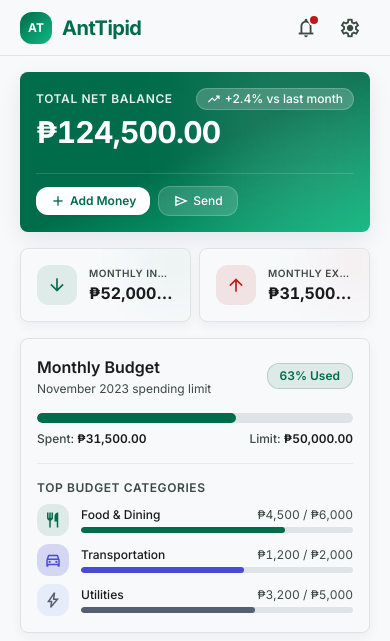
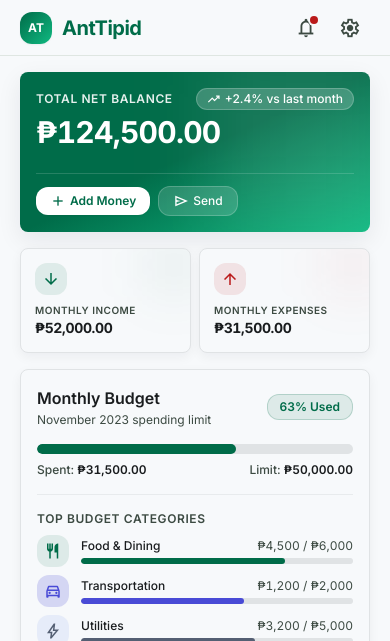
Before and after one commit to WWH16/AntTipid, a Django app: page / in a window 390 px wide. Shown: the top 641 px of the page. Run offline with Django 5.2, Linux system fonts and the light colour scheme; some libraries are stand-ins or nearby versions.

Commit message:
fix the typography on the dashbaord

```diff
--- a/dashboard/templates/dashboard/index.html
+++ b/dashboard/templates/dashboard/index.html
@@ -43,26 +43,26 @@
             <!-- ─── Income / Expenses Grid ─── -->
             <section class="grid grid-cols-2 gap-sm sm:gap-md">
                 <!-- Total Income -->
-                <div id="card-income" class="bg-surface md:bg-surface-container-lowest p-md sm:p-md rounded-xl border border-surface-variant shadow-soft hover:shadow-md transition-all flex items-center gap-3 sm:gap-md relative overflow-hidden group">
+                <div id="card-income" class="bg-surface md:bg-surface-container-lowest p-3.5 sm:p-md rounded-xl border border-surface-variant shadow-soft hover:shadow-md transition-all flex flex-col sm:flex-row items-start sm:items-center gap-2 sm:gap-md relative overflow-hidden group">
                     <div class="absolute -right-4 -top-4 w-16 h-16 bg-primary/5 rounded-full blur-xl pointer-events-none"></div>
-                    <div class="w-10 h-10 sm:w-12 sm:h-12 bg-primary/10 rounded-full flex items-center justify-center text-primary shrink-0 group-hover:bg-primary/20 transition-colors">
-                        <span class="material-symbols-outlined text-[20px] sm:text-[24px]">arrow_downward</span>
+                    <div class="w-8 h-8 sm:w-12 sm:h-12 bg-primary/10 rounded-full flex items-center justify-center text-primary shrink-0 group-hover:bg-primary/20 transition-colors">
+                        <span class="material-symbols-outlined text-[18px] sm:text-[24px]">arrow_downward</span>
                     </div>
-                    <div class="min-w-0">
+                    <div class="w-full min-w-0">
                         <p class="font-label-sm text-[10px] sm:text-xs text-on-surface-variant uppercase tracking-wider font-semibold truncate">Monthly Income</p>
-                        <p class="font-headline-md text-base sm:text-lg md:text-headline-md font-bold text-on-surface tabular-nums truncate">₱52,000.00</p>
+                        <p class="font-headline-md text-sm sm:text-lg md:text-headline-md font-bold text-on-surface tabular-nums tracking-tight whitespace-nowrap">₱52,000.00</p>
                     </div>
                 </div>
 
                 <!-- Total Expenses -->
-                <div id="card-expenses" class="bg-surface md:bg-surface-container-lowest p-md sm:p-md rounded-xl border border-surface-variant shadow-soft hover:shadow-md transition-all flex items-center gap-3 sm:gap-md relative overflow-hidden group">
+                <div id="card-expenses" class="bg-surface md:bg-surface-container-lowest p-3.5 sm:p-md rounded-xl border border-surface-variant shadow-soft hover:shadow-md transition-all flex flex-col sm:flex-row items-start sm:items-center gap-2 sm:gap-md relative overflow-hidden group">
                     <div class="absolute -right-4 -top-4 w-16 h-16 bg-error/5 rounded-full blur-xl pointer-events-none"></div>
-                    <div class="w-10 h-10 sm:w-12 sm:h-12 bg-error/10 rounded-full flex items-center justify-center text-error shrink-0 group-hover:bg-error/20 transition-colors">
-                        <span class="material-symbols-outlined text-[20px] sm:text-[24px]">arrow_upward</span>
+                    <div class="w-8 h-8 sm:w-12 sm:h-12 bg-error/10 rounded-full flex items-center justify-center text-error shrink-0 group-hover:bg-error/20 transition-colors">
+                        <span class="material-symbols-outlined text-[18px] sm:text-[24px]">arrow_upward</span>
                     </div>
-                    <div class="min-w-0">
+                    <div class="w-full min-w-0">
                         <p class="font-label-sm text-[10px] sm:text-xs text-on-surface-variant uppercase tracking-wider font-semibold truncate">Monthly Expenses</p>
-                        <p class="font-headline-md text-base sm:text-lg md:text-headline-md font-bold text-on-surface tabular-nums truncate">₱31,500.00</p>
+                        <p class="font-headline-md text-sm sm:text-lg md:text-headline-md font-bold text-on-surface tabular-nums tracking-tight whitespace-nowrap">₱31,500.00</p>
                     </div>
                 </div>
             </section>
```
